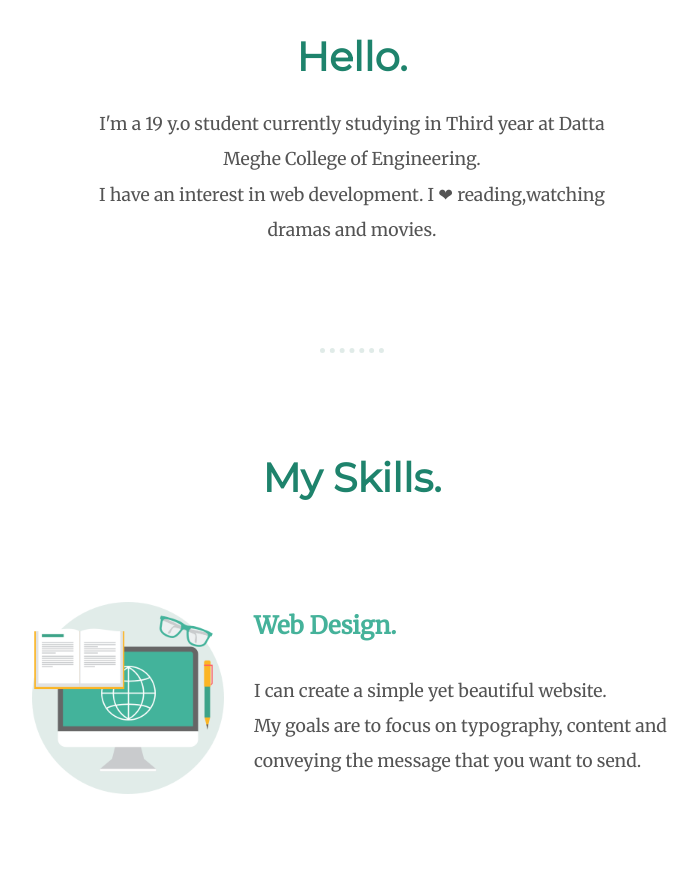
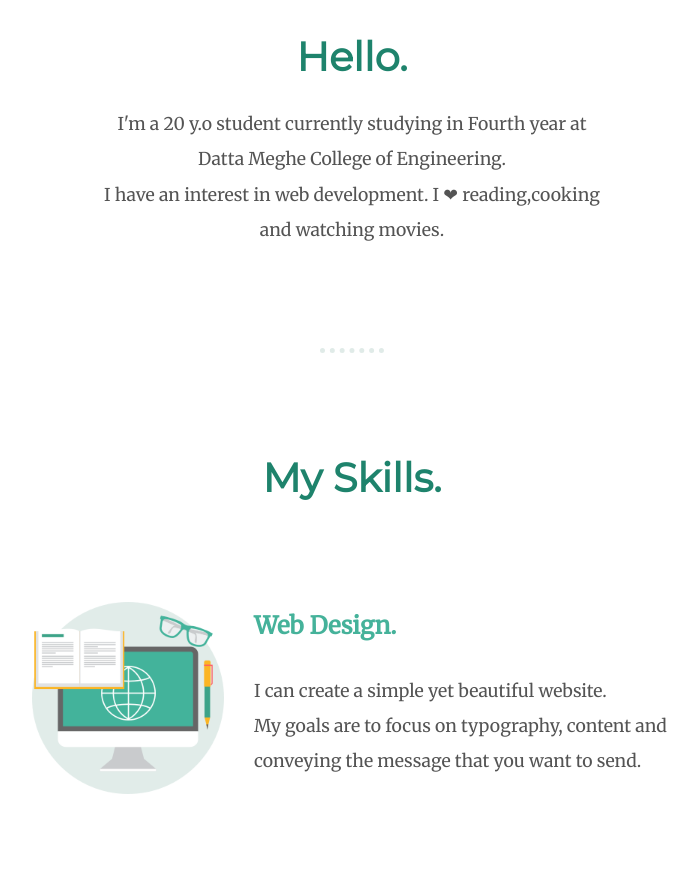
Before and after one commit to komalgpatil/cv, a plain HTML site: page index.html in a window 1280 px wide. Shown: the part 813-1690 px from the top of the page, without its empty margins (288-986 px from the left). Drawn offline with Linux system fonts and the light colour scheme.

Commit message:
Update index.html

```diff
--- a/index.html
+++ b/index.html
@@ -23,7 +23,7 @@
     <div class="profile">
       <img class="kom" src="images/woman.png" width="120px" height="120px" alt="profile-pic">
       <h2 class="hello">Hello.</h2>
-      <p class="para4">I'm a 19 y.o student currently studying in Third year at Datta Meghe College of Engineering.<br /> I have an interest in web development. I ❤ reading,watching dramas and movies.</p>
+      <p class="para4">I'm a 20 y.o student currently studying in Fourth year at Datta Meghe College of Engineering.<br /> I have an interest in web development. I ❤ reading,cooking and watching movies.</p>
     </div>
     <hr>
     <div class="skills">
```
